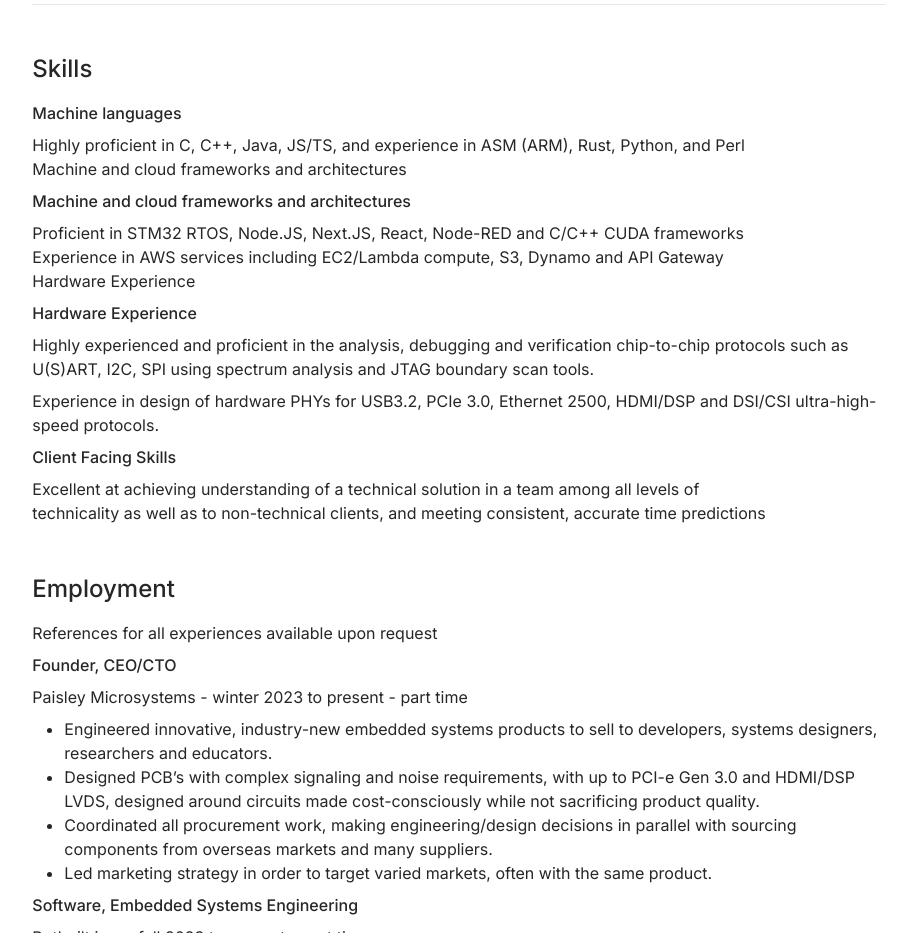
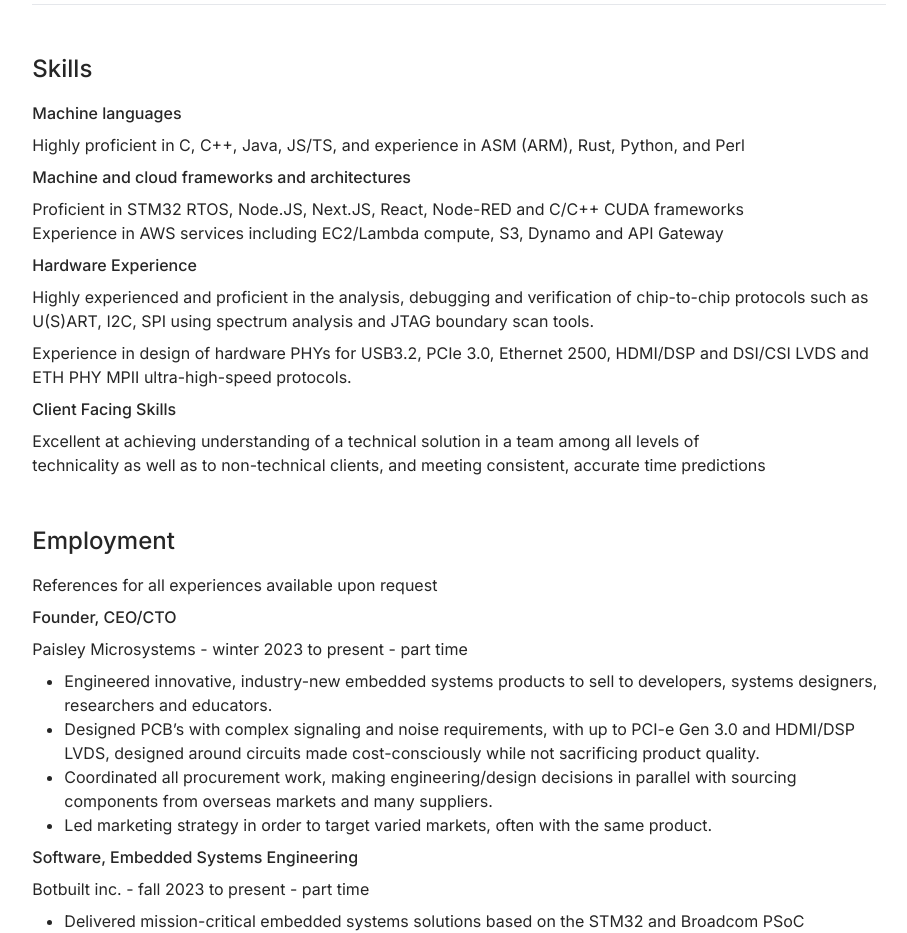
Before and after one commit to a-me-lia/matthew, a Next.js app: page / in a window 1280 px wide. Shown: the part 1120-2053 px from the top of the page, without its empty margins (181-1088 px from the left). Built offline with nearby package versions, Linux system fonts and the light colour scheme; no server answers.

Commit message:
sdgwertg
Signed-off-by: emelia paisley <emelia@emelia.pl>

```diff
--- a/src/app/page.tsx
+++ b/src/app/page.tsx
@@ -33,15 +33,13 @@
     <hr className="my-4"/>
     <h2 className="mt-12 mb-4 font-medium text-2xl">Skills</h2>
     <h3 className="mb-2 mt-2 font-medium">Machine languages</h3>
-    <p className="mb-2">Highly proficient in C, C++, Java, JS/TS, and experience in ASM (ARM), Rust, Python, and Perl<br/>
-      Machine and cloud frameworks and architectures</p>
+    <p className="mb-2">Highly proficient in C, C++, Java, JS/TS, and experience in ASM (ARM), Rust, Python, and Perl</p>
     <h3 className="mb-2 mt-2 font-medium">Machine and cloud frameworks and architectures</h3>
     <p className="mb-2">Proficient in STM32 RTOS, Node.JS, Next.JS, React, Node-RED and C/C++ CUDA frameworks<br/>
-      Experience in AWS services including EC2/Lambda compute, S3, Dynamo and API Gateway<br/>
-      Hardware Experience</p>
+      Experience in AWS services including EC2/Lambda compute, S3, Dynamo and API Gateway</p>
     <h3 className="mb-2 mt-2 font-medium">Hardware Experience</h3>
-    <p className="mb-2">Highly experienced and proficient in the analysis, debugging and verification chip-to-chip protocols such as U(S)ART, I2C, SPI using spectrum analysis and JTAG boundary scan tools.</p>
-    <p className="mb-2">Experience in design of hardware PHYs for USB3.2, PCIe 3.0, Ethernet 2500, HDMI/DSP and DSI/CSI ultra-high-speed protocols.</p>
+    <p className="mb-2">Highly experienced and proficient in the analysis, debugging and verification of chip-to-chip protocols such as U(S)ART, I2C, SPI using spectrum analysis and JTAG boundary scan tools.</p>
+    <p className="mb-2">Experience in design of hardware PHYs for USB3.2, PCIe 3.0, Ethernet 2500, HDMI/DSP and DSI/CSI LVDS and ETH PHY MPII ultra-high-speed protocols.</p>
     <h3 className="mb-2 mt-2 font-medium">Client Facing Skills</h3>
     <p className="mb-2">Excellent at achieving understanding of a technical solution in a team among all levels of<br/>
       technicality as well as to non-technical clients, and meeting consistent, accurate time predictions</p>
```
